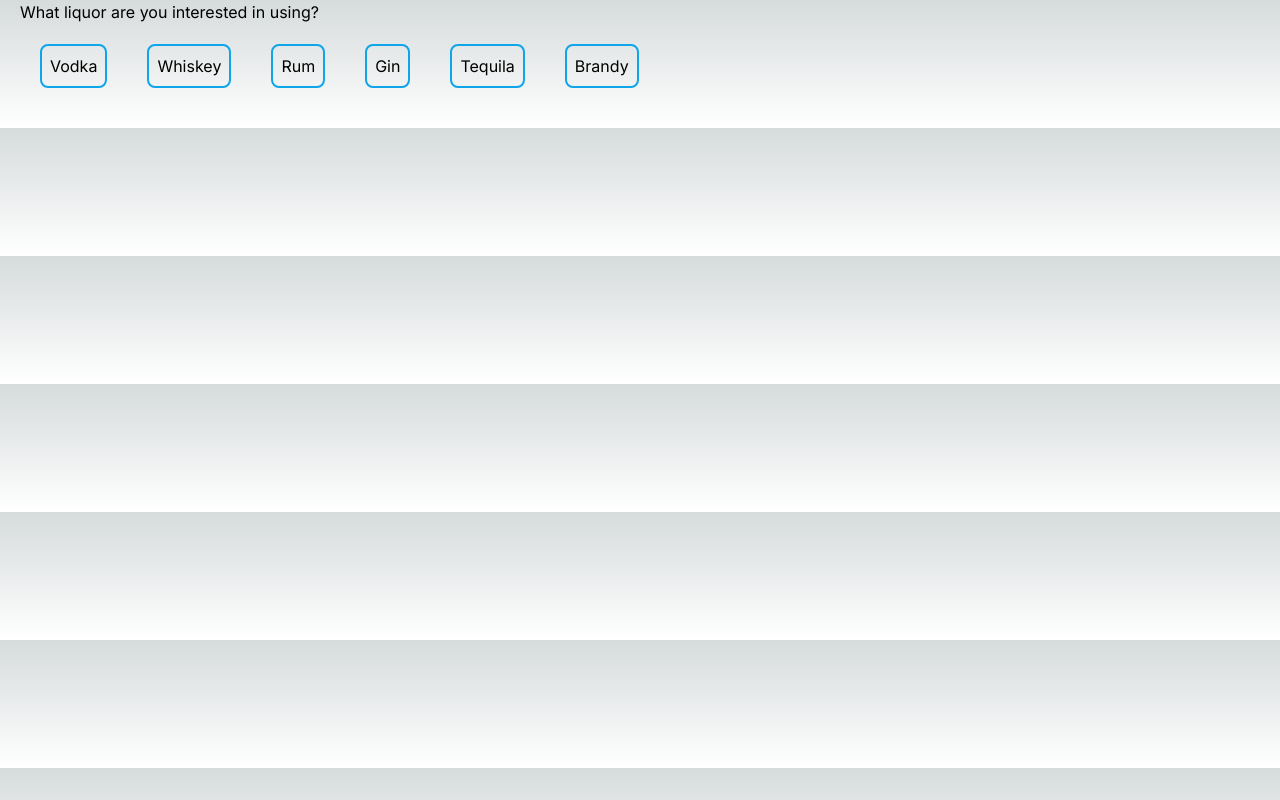
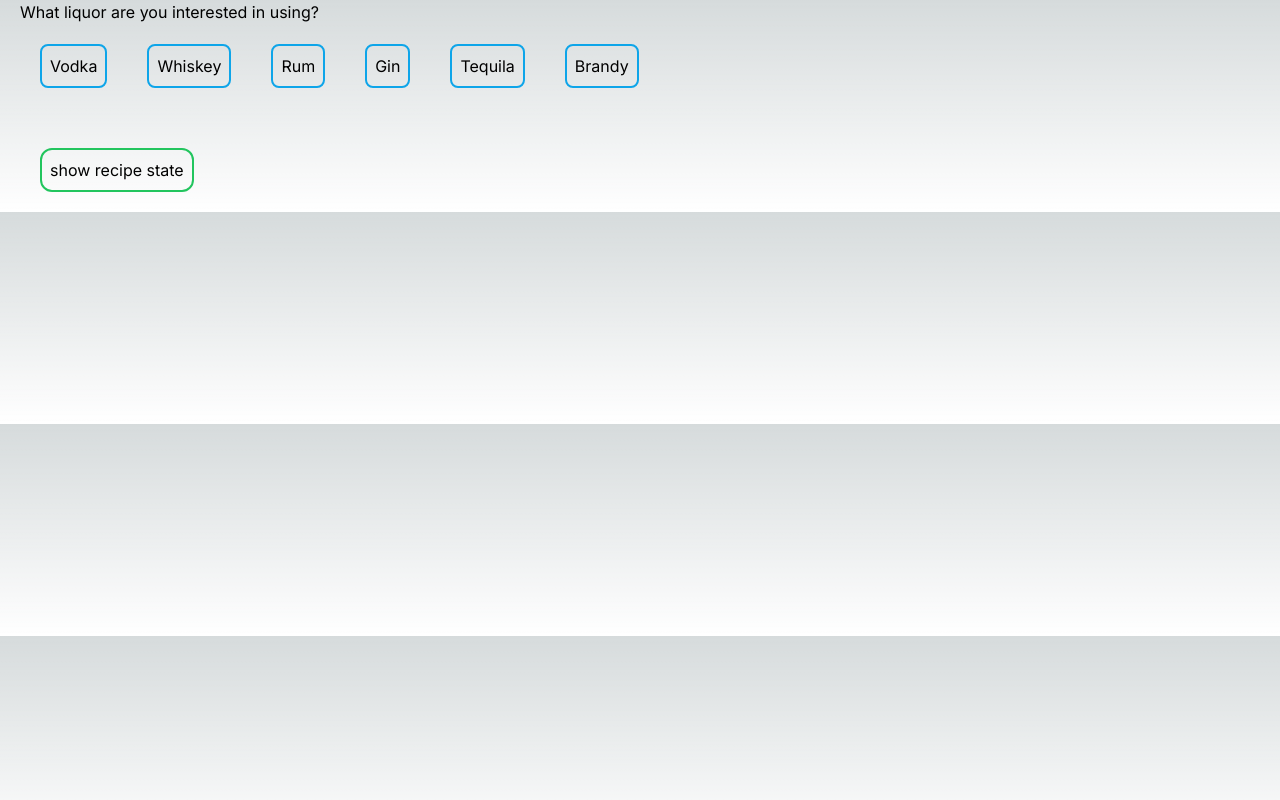
Before and after one commit to kingkwongsta/mixology, a Next.js app: page / in a window 1280 px wide. Built offline with nearby package versions, Linux system fonts and the light colour scheme.

Commit message:
remove rendering of data and enable debug of state

```diff
--- a/src/app/components/LiquorChoice.jsx
+++ b/src/app/components/LiquorChoice.jsx
@@ -73,17 +73,17 @@ export default function LiquorChoice() {
     <div className="mx-5">
       <h2>What liquor are you interested in using?</h2>
       <LiquorButtons handleLiquorChoice={handleLiquorChoice} />
-      <div className="">{recipe ? renderRecipe() : ""}</div>
+      {/* <div className="">{recipe ? renderRecipe() : ""}</div> */}
       <div className="m-5 text-slate-500 text-xl">
         {isLoading ? <p>Shaking up your signature sip... </p> : ""}
       </div>
       {/* --------- Debug State --------- */}
-      {/* <button
+      <button
         onClick={() => showState()}
         className="rounded-xl p-2 m-5 border-solid border-2 border-green-500"
       >
         show recipe state
-      </button> */}
+      </button>
     </div>
   );
 }
```
